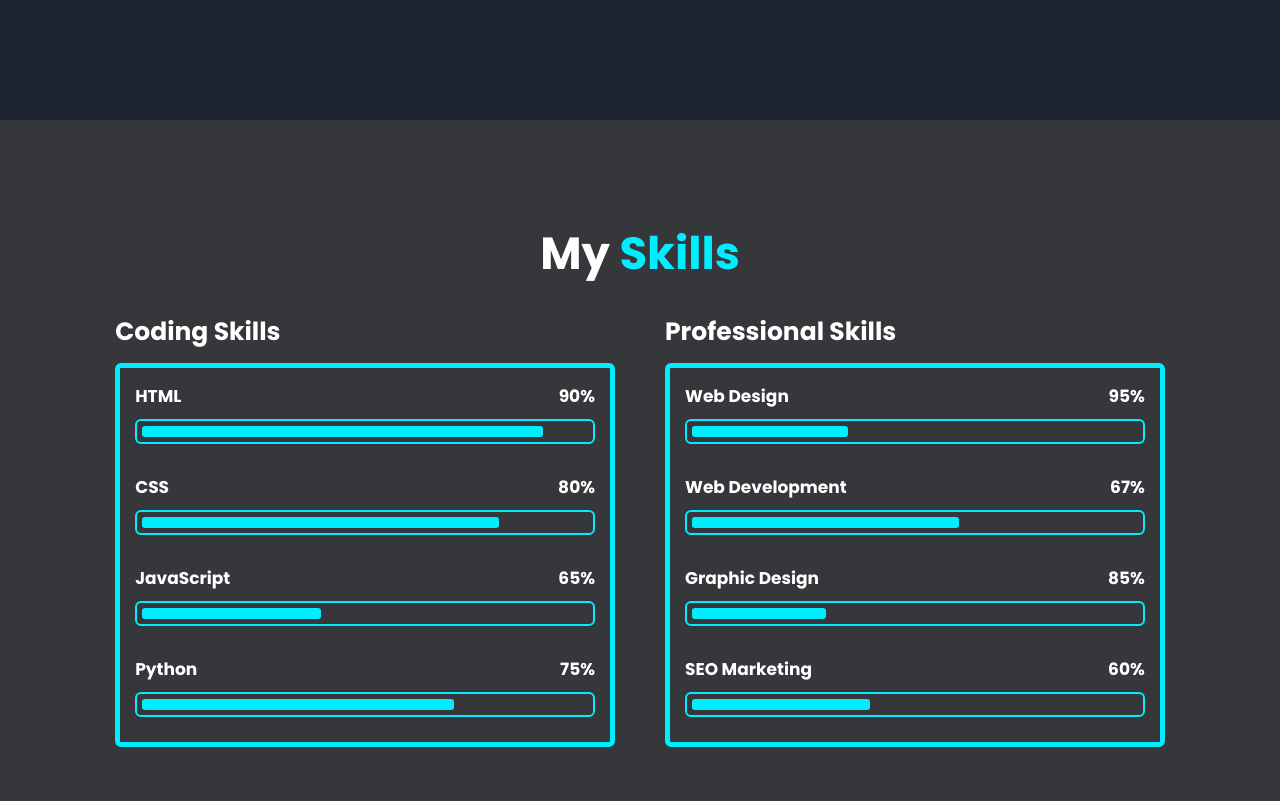
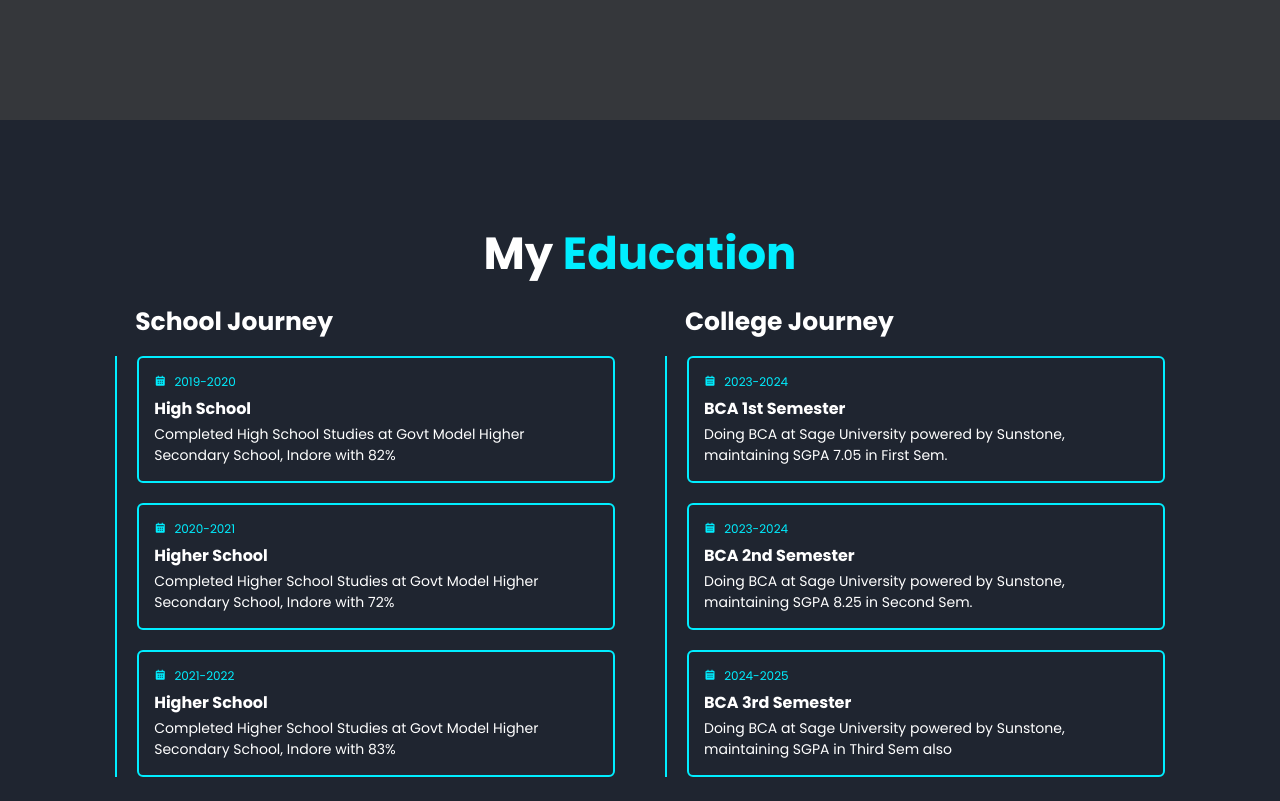
Before and after one commit to AdityaMastkar/AdityaMastkar-Project-3_Portfolio-Website, a plain HTML site: page index.html in a window 1280 px wide. Shown: the part 1480-2281 px from the top of the page. Drawn offline with nearby package versions, Linux system fonts and the light colour scheme; some packages are replaced by stand-ins of ours; a script that the page names is missing.

Commit message:
Eight Commit

```diff
--- a/index.html
+++ b/index.html
@@ -21,6 +21,7 @@
         <nav class="navbar">
             <a href="#home" class="active">Home</a>
             <a href="#about">About</a>
+            <a href="#education">Education</a>
             <a href="#skills">Skills</a>
             <a href="#services">Services</a>
             <a href="#portfolio">Portfolio</a>
@@ -65,6 +66,77 @@
             <a href="#" class="btn">Read More</a>
         </div>
     </section>
+
+    <!-- education section -->
+
+    <section class="education" id="education">
+        <h2 class="heading">My <span>Education</span></h2>
+        <div class="education-row">
+            <div class="education-column">
+                <h3 class="title">School Journey</h3>
+
+                <div class="education-box">
+                    <div class="education-content">
+                        <div class="content">
+                            <div class="year"><i class='bx bxs-calendar'></i> 2019-2020</div>
+                            <h3>High School</h3>
+                            <p>Completed High School Studies at Govt Model Higher Secondary School, Indore with 82%</p>
+                        </div>
+                    </div>
+
+                    <div class="education-content">
+                        <div class="content">
+                            <div class="year"><i class='bx bxs-calendar'></i> 2020-2021</div>
+                            <h3>Higher School</h3>
+                            <p>Completed Higher School Studies at Govt Model Higher Secondary School, Indore with 72%</p>
+                        </div>
+                    </div>
+
+                    <div class="education-content">
+                        <div class="content">
+                            <div class="year"><i class='bx bxs-calendar'></i> 2021-2022</div>
+                            <h3>Higher School</h3>
+                            <p>Completed Higher School Studies at Govt Model Higher Secondary School, Indore with 83%</p>
+                        </div>
+                    </div>
+                </div>
+            </div>
+
+
+
+            <div class="education-column">
+                <h3 class="title">College Journey</h3>
+
+                <div class="education-box">
+                    <div class="education-content">
+                        <div class="content">
+                            <div class="year"><i class='bx bxs-calendar'></i> 2023-2024</div>
+                            <h3>BCA 1st Semester</h3>
+                            <p>Doing BCA at Sage University powered by Sunstone, maintaining SGPA 7.05 in First Sem.
+                            </p>
+                        </div>
+                    </div>
+
+                    <div class="education-content">
+                        <div class="content">
+                            <div class="year"><i class='bx bxs-calendar'></i> 2023-2024</div>
+                            <h3>BCA 2nd Semester</h3>
+                            <p>Doing BCA at Sage University powered by Sunstone, maintaining SGPA 8.25 in Second Sem.</p>
+                        </div>
+                    </div>
+
+                    <div class="education-content">
+                        <div class="content">
+                            <div class="year"><i class='bx bxs-calendar'></i> 2024-2025</div>
+                            <h3>BCA 3rd Semester</h3>
+                            <p>Doing BCA at Sage University powered by Sunstone, maintaining SGPA in Third Sem also</p>
+                        </div>
+                    </div>
+                </div>
+            </div>
+        </div>
+    </section>
+
 
     <!-- Skills-section -->
 
@@ -224,7 +296,7 @@
                 <input type="text" placeholder="Mobile Number" required>
                 <input type="text" placeholder="Domain" required>
             </div>
-            <textarea name="message" required></textarea>
+            <textarea name="message" placeholder="Message" required></textarea>
             <input type="submit" value="Send Message" class="btn">
 
         </form>
--- a/script.js
+++ b/script.js
@@ -45,6 +45,8 @@ window.onscroll = () => {
     ScrollReveal().reveal('.home-content h1, .about-img', { origin: 'left' });
     ScrollReveal().reveal('.home-content p, .about-content', { origin: 'right' });
     ScrollReveal().reveal('.input-box', { origin: 'bottom' });
+    ScrollReveal().reveal('.education-column', {origin: 'bottom'});
+    ScrollReveal().reveal('.skills-column', {origin: 'left'});
 
     const typed =new Typed ('.multiple-text', {
         strings: ['FrontEnd Developer', 'Web Developer', 'Video Editor'],
--- a/style.css
+++ b/style.css
@@ -253,7 +253,7 @@ span {
     justify-content: center;
     align-items: center;
     gap: 2rem;
-    background: var(-- second-bg-color);
+    background: var(--second-bg-color);
 }
 
 .about-img img {
@@ -291,6 +291,101 @@ span {
 .about-content p {
     font-size: 1.6rem;
     margin: 2rem 0 3rem;
+}
+
+.education {
+    display: flex;
+    justify-content: center;
+    align-items: center;
+    flex-direction: column;
+    min-height: auto;
+    padding-bottom: 5rem;
+
+}
+
+.education .education-row {
+    display: flex;
+    flex-wrap: wrap;
+    gap: 5rem;
+
+}
+
+.education-row .education-column {
+    flex: 1 1 40rem;
+}
+
+.education-column .title {
+    font-size: 2.5rem;
+    margin: 0 0 1.5rem 2rem;
+    margin-top: 1.5rem;
+
+}
+
+.education-column .education-box {
+    border-left: .2rem solid var(--main-color);
+}
+
+.education-box .education-content {
+    padding: relative;
+    padding-left: 2rem;
+
+}
+
+/* .education-box .education-content::before {
+    content: '';
+    position: absolute;
+    top: 0;
+    left: -1.1rem;
+    width: 2rem;
+    height: 2rem;
+    background: var(--main-color);
+    border-radius: 50%;
+} */
+
+
+.education-content .content {
+    position: relative;
+    padding: 1.5rem;
+    border: .2rem solid var(--main-color);
+    border-radius: .6rem;
+    margin-bottom: 2rem;
+
+}
+.education-content .content::before {
+    content: '';
+    position: absolute;
+    top: 0;
+    left: 0;
+    width:0 ;
+    height: 100%;
+    background: var(--second-bg-color);
+    z-index: -1;
+    transition: .5s;
+}
+
+.education-content .content:hover::before {
+    width: 100%;
+
+
+
+}
+.education-content .content .year {
+    font-size: 1.2rem;
+    color: var(--main-color);
+    padding-bottom: .5rem;
+}
+
+.education-content .content .year i {
+    padding-right: .5rem;
+
+}
+.education-content .content h3 {
+    font-size: 1.6rem;
+
+}
+.education-content .content p {
+    font-size: 1.4rem;
+    padding-top: .3rem;
 }
 
 .services h2 {
@@ -466,7 +561,7 @@ span {
 }
 
 .portfolio h2 {
-    margin-bottom: 3.4rem;
+    margin-bottom: 2rem;
 
 }
 
```
